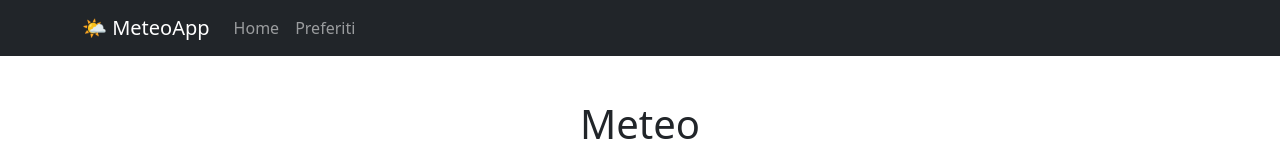
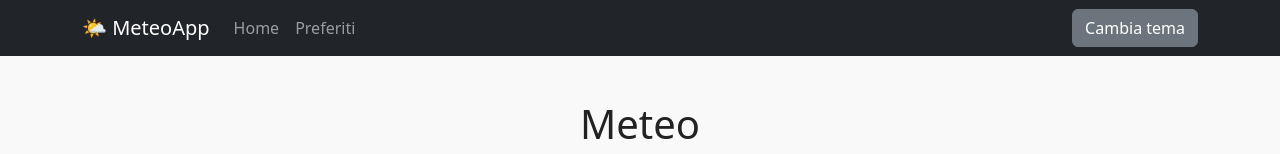
Before and after one commit to matteo2302/meteo-app, a React (Create React App) app: page / in a window 1280 px wide. Shown: the top 154 px of the page. Built offline with nearby package versions, Linux system fonts and the light colour scheme; no server answers.

Commit message:
added a dark mode

```diff
--- a/src/App.css
+++ b/src/App.css
@@ -24,3 +24,19 @@ h1 {
   height: 100%;
   border-radius: 8px;
 }
+
+.App.light {
+  background: #f9f9f9;
+  color: #222;
+}
+
+.App.dark {
+  background: #1e1e1e;
+  color: #f5f5f5;
+}
+
+.App.dark a,
+.App.dark .card {
+  color: #f5f5f5;
+  background: #2c2c2c;
+}
--- a/src/App.js
+++ b/src/App.js
@@ -5,7 +5,7 @@ import Home from "./pages/Home";
 import Preferiti from "./pages/Preferiti";
 import DettagliMeteo from './pages/DettagliMeteo';
 import useMeteo from './hooks/useMeteo';
-import { Navbar, Nav, Container } from 'react-bootstrap';
+import { Navbar, Nav, Container, Button } from 'react-bootstrap';
 import UsePreferiti from './hooks/UsePreferiti';
 import UseGeolocalizzazione from './hooks/UseGeolocalizzazione';
 import 'leaflet/dist/leaflet.css';
@@ -13,8 +13,11 @@ import './App.css';
 
 function App() {
   const [coordinate, setCoordinate] = useState({ latitude: null, longitude: null, nome: "" });
-
   const { meteo, caricamento, errore } = useMeteo(coordinate);
+  let [tema, setTema] = useState("light");
+  function toggleTema() {
+    setTema(prev => (prev === "light" ? "dark" : "light"));
+  }
 
   const { preferiti, aggiungiPreferito, rimuoviPreferito, isPreferito } = UsePreferiti();
   useEffect(() => {
@@ -22,6 +25,7 @@ function App() {
   }, []);
   return (
     <Router>
+      <div className={`App ${tema}`}>
         <Navbar bg="dark" data-bs-theme="dark" expand="lg">
           <Container>
             <Navbar.Brand href="#">🌤️ MeteoApp</Navbar.Brand>
@@ -31,6 +35,9 @@ function App() {
                 <Nav.Link as={Link} to="/">Home</Nav.Link>
                 <Nav.Link as={Link} to="/preferiti">Preferiti</Nav.Link>
               </Nav>
+              <Button variant="secondary" onClick={toggleTema}>
+                Cambia tema
+              </Button>
             </Navbar.Collapse>
           </Container>
         </Navbar>
@@ -59,6 +66,7 @@ function App() {
             <Route path="/DettagliMeteo/:nome" element={<DettagliMeteo />} />
           </Routes>
         </Container>
+      </div>
     </Router>
   );
 }
```
Lines whose indentation alone changed are shown as unchanged.
